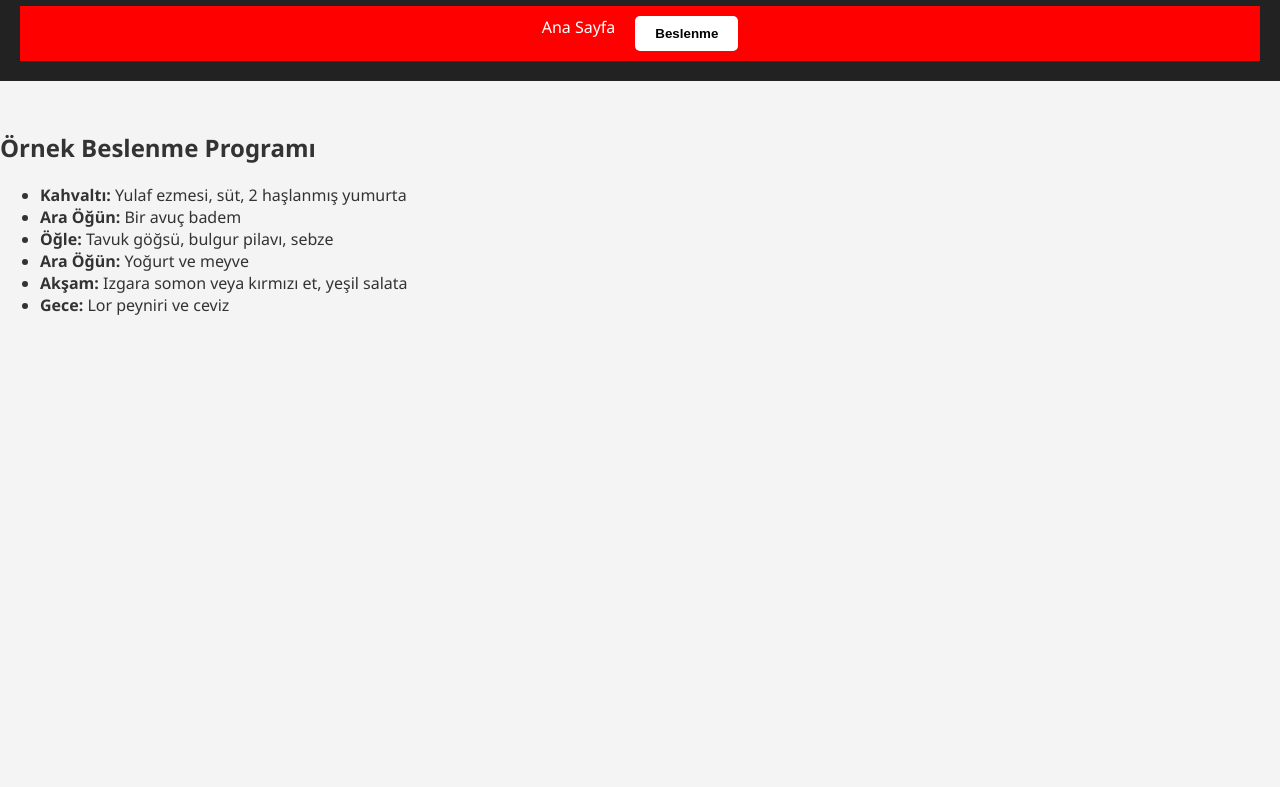
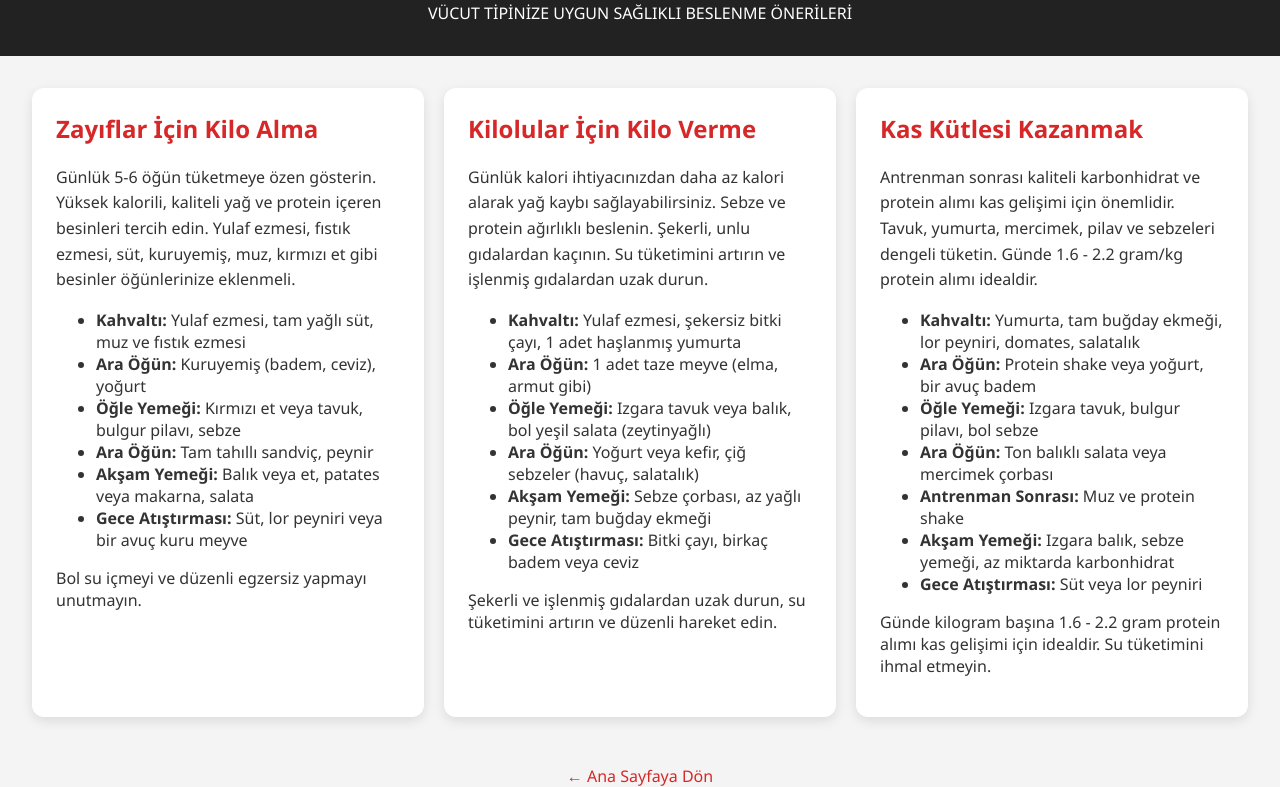
Before and after one commit to tunahankuscu/GYMTRACK_NEW, a plain HTML site: page beslenme.html in a window 1280 px wide. Shown: the part 100-887 px from the top of the page. Before the commit the page ends 800 px from the top, so only its background shows below. Drawn offline with Linux system fonts and the light colour scheme.

Commit message:
ödev güncelleme-4

```diff
--- a/beslenme.html
+++ b/beslenme.html
@@ -2,32 +2,130 @@
 <html lang="tr">
 <head>
   <meta charset="UTF-8">
-  <meta name="viewport" content="width=device-width, initial-scale=1.0">
+  <meta name="viewport" content="width=device-width, initial-scale=1">
   <title>Beslenme Programı - GYMTRACK</title>
   <link rel="stylesheet" href="style.css">
+  <style>
+    body {
+      font-family: 'Segoe UI', sans-serif;
+      margin: 0;
+      padding: 0;
+      background-color: #f4f4f4;
+    }
+
+    header {
+      background-color: #222;
+      color: white;
+      padding: 1rem;
+      text-align: center;
+    }
+
+    .nutrition-container {
+      display: grid;
+      grid-template-columns: repeat(auto-fit, minmax(300px, 1fr));
+      gap: 20px;
+      padding: 2rem;
+    }
+
+    .nutrition-card {
+      background-color: white;
+      padding: 1.5rem;
+      border-radius: 12px;
+      box-shadow: 0 4px 12px rgba(0,0,0,0.1);
+      transition: transform 0.3s;
+    }
+
+    .nutrition-card:hover {
+      transform: scale(1.03);
+    }
+
+    .nutrition-card h2 {
+      margin-top: 0;
+      color: #d62828;
+    }
+
+    .nutrition-card p {
+      color: #333;
+      line-height: 1.6;
+    }
+
+    a.back-link {
+      display: block;
+      text-align: center;
+      margin-top: 1rem;
+      color: #d62828;
+      text-decoration: none;
+    }
+
+    a.back-link:hover {
+      text-decoration: underline;
+    }
+  </style>
 </head>
 <body>
-  <header>
-    <h1>GYMTRACK</h1>
-    <nav>
+
+<header>
+  <h1>BESLENME PROGRAMLARI</h1>
+  <p>VÜCUT TİPİNİZE UYGUN SAĞLIKLI BESLENME ÖNERİLERİ</p>
+</header>
+
+<div class="nutrition-container">
+  <div class="nutrition-card">
+    <h2>Zayıflar İçin Kilo Alma</h2>
+    <p>
+      Günlük 5-6 öğün tüketmeye özen gösterin. Yüksek kalorili, kaliteli yağ ve protein içeren besinleri tercih edin.
+      Yulaf ezmesi, fıstık ezmesi, süt, kuruyemiş, muz, kırmızı et gibi besinler öğünlerinize eklenmeli.
+
+       <ul>
+      <li><strong>Kahvaltı:</strong> Yulaf ezmesi, tam yağlı süt, muz ve fıstık ezmesi</li>
+      <li><strong>Ara Öğün:</strong> Kuruyemiş (badem, ceviz), yoğurt</li>
+      <li><strong>Öğle Yemeği:</strong> Kırmızı et veya tavuk, bulgur pilavı, sebze</li>
+      <li><strong>Ara Öğün:</strong> Tam tahıllı sandviç, peynir</li>
+      <li><strong>Akşam Yemeği:</strong> Balık veya et, patates veya makarna, salata</li>
+      <li><strong>Gece Atıştırması:</strong> Süt, lor peyniri veya bir avuç kuru meyve</li>
+    </ul>
+    Bol su içmeyi ve düzenli egzersiz yapmayı unutmayın.
+    </p>
+  </div>
+  <div class="nutrition-card">
+    <h2>Kilolular İçin Kilo Verme</h2>
+    <p>
+      Günlük kalori ihtiyacınızdan daha az kalori alarak yağ kaybı sağlayabilirsiniz. Sebze ve protein ağırlıklı beslenin.
+      Şekerli, unlu gıdalardan kaçının. Su tüketimini artırın ve işlenmiş gıdalardan uzak durun.
+
       <ul>
-        <li><a href="index.html">Ana Sayfa</a></li>
-        <li><button class="filter-btn">Beslenme</button></li>
-      </ul>
-    </nav>
-  </header>
-  <main>
-    <section>
-      <h2>Örnek Beslenme Programı</h2>
-      <ul>
-        <li><strong>Kahvaltı:</strong> Yulaf ezmesi, süt, 2 haşlanmış yumurta</li>
-        <li><strong>Ara Öğün:</strong> Bir avuç badem</li>
-        <li><strong>Öğle:</strong> Tavuk göğsü, bulgur pilavı, sebze</li>
-        <li><strong>Ara Öğün:</strong> Yoğurt ve meyve</li>
-        <li><strong>Akşam:</strong> Izgara somon veya kırmızı et, yeşil salata</li>
-        <li><strong>Gece:</strong> Lor peyniri ve ceviz</li>
-      </ul>
-    </section>
-  </main>
+      <li><strong>Kahvaltı:</strong> Yulaf ezmesi, şekersiz bitki çayı, 1 adet haşlanmış yumurta</li>
+      <li><strong>Ara Öğün:</strong> 1 adet taze meyve (elma, armut gibi)</li>
+      <li><strong>Öğle Yemeği:</strong> Izgara tavuk veya balık, bol yeşil salata (zeytinyağlı)</li>
+      <li><strong>Ara Öğün:</strong> Yoğurt veya kefir, çiğ sebzeler (havuç, salatalık)</li>
+      <li><strong>Akşam Yemeği:</strong> Sebze çorbası, az yağlı peynir, tam buğday ekmeği</li>
+      <li><strong>Gece Atıştırması:</strong> Bitki çayı, birkaç badem veya ceviz</li>
+    </ul>
+    Şekerli ve işlenmiş gıdalardan uzak durun, su tüketimini artırın ve düzenli hareket edin.
+
+    </p>
+  </div>
+  <div class="nutrition-card">
+    <h2>Kas Kütlesi Kazanmak</h2>
+    <p>
+      Antrenman sonrası kaliteli karbonhidrat ve protein alımı kas gelişimi için önemlidir. Tavuk, yumurta, mercimek, pilav ve sebzeleri dengeli tüketin.
+      Günde 1.6 - 2.2 gram/kg protein alımı idealdir.
+
+       <ul>
+      <li><strong>Kahvaltı:</strong> Yumurta, tam buğday ekmeği, lor peyniri, domates, salatalık</li>
+      <li><strong>Ara Öğün:</strong> Protein shake veya yoğurt, bir avuç badem</li>
+      <li><strong>Öğle Yemeği:</strong> Izgara tavuk, bulgur pilavı, bol sebze</li>
+      <li><strong>Ara Öğün:</strong> Ton balıklı salata veya mercimek çorbası</li>
+      <li><strong>Antrenman Sonrası:</strong> Muz ve protein shake</li>
+      <li><strong>Akşam Yemeği:</strong> Izgara balık, sebze yemeği, az miktarda karbonhidrat</li>
+      <li><strong>Gece Atıştırması:</strong> Süt veya lor peyniri</li>
+    </ul>
+    Günde kilogram başına 1.6 - 2.2 gram protein alımı kas gelişimi için idealdir. Su tüketimini ihmal etmeyin.
+    </p>
+  </div>
+</div>
+
+<a class="back-link" href="index.html">← Ana Sayfaya Dön</a>
+
 </body>
 </html>
--- a/style.css
+++ b/style.css
@@ -64,10 +64,18 @@ nav a {
   border-radius: 5px;
   cursor: pointer;
   font-weight: bold;
+  color: black; /* Yazı rengi siyah */
+  text-align: center;
+  text-decoration: none; /* Link altı çizgi kaldır */
+  display: inline-block; /* Linki buton gibi yap */
+  box-shadow: 0 2px 5px rgba(0,0,0,0.1); /* Hafif gölge */
+  transition: background-color 0.3s ease, box-shadow 0.3s ease;
 }
 
 .filter-btn:hover {
   background-color: #ddd;
+  box-shadow: 0 4px 10px rgba(0,0,0,0.2);
+  color: black;
 }
 
 /* Ana İçerik */
```
Also changed, not shown: index.html (+1 -1 lines).
